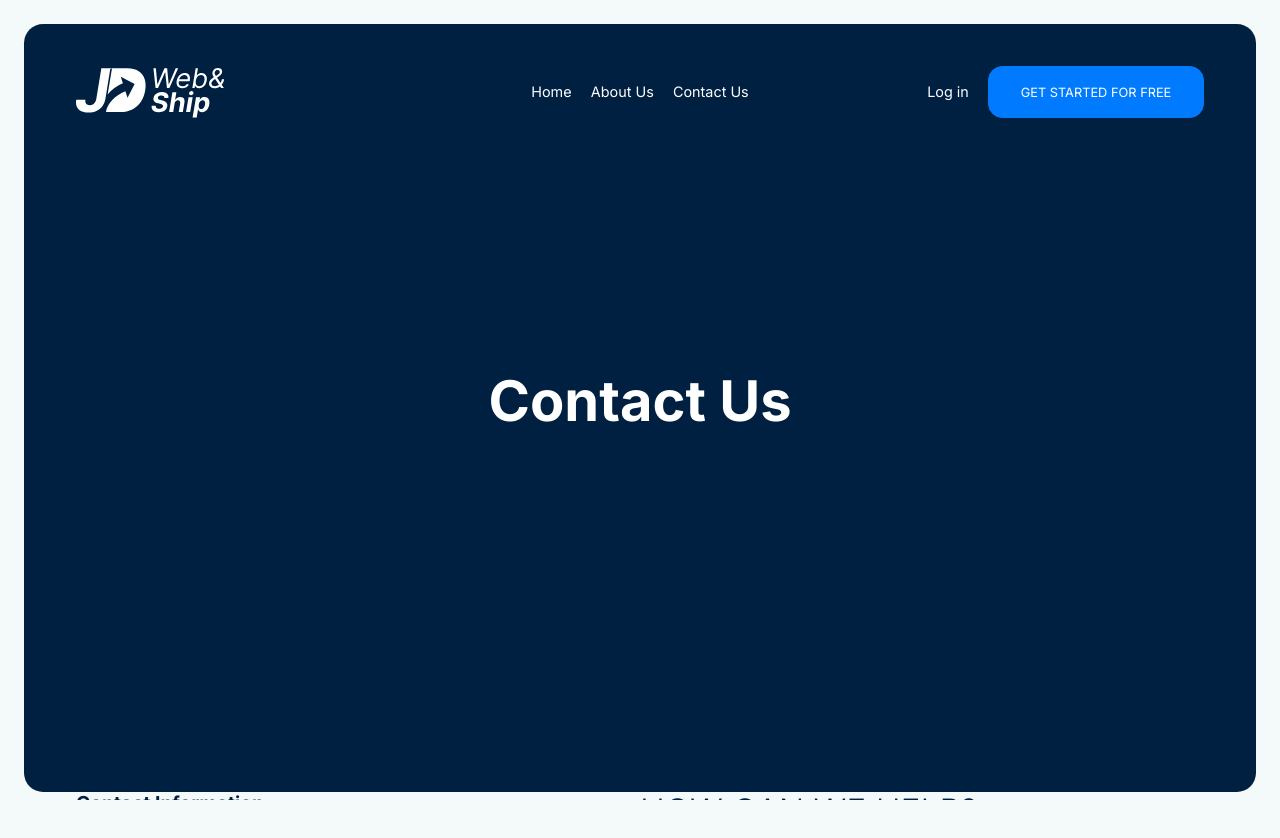
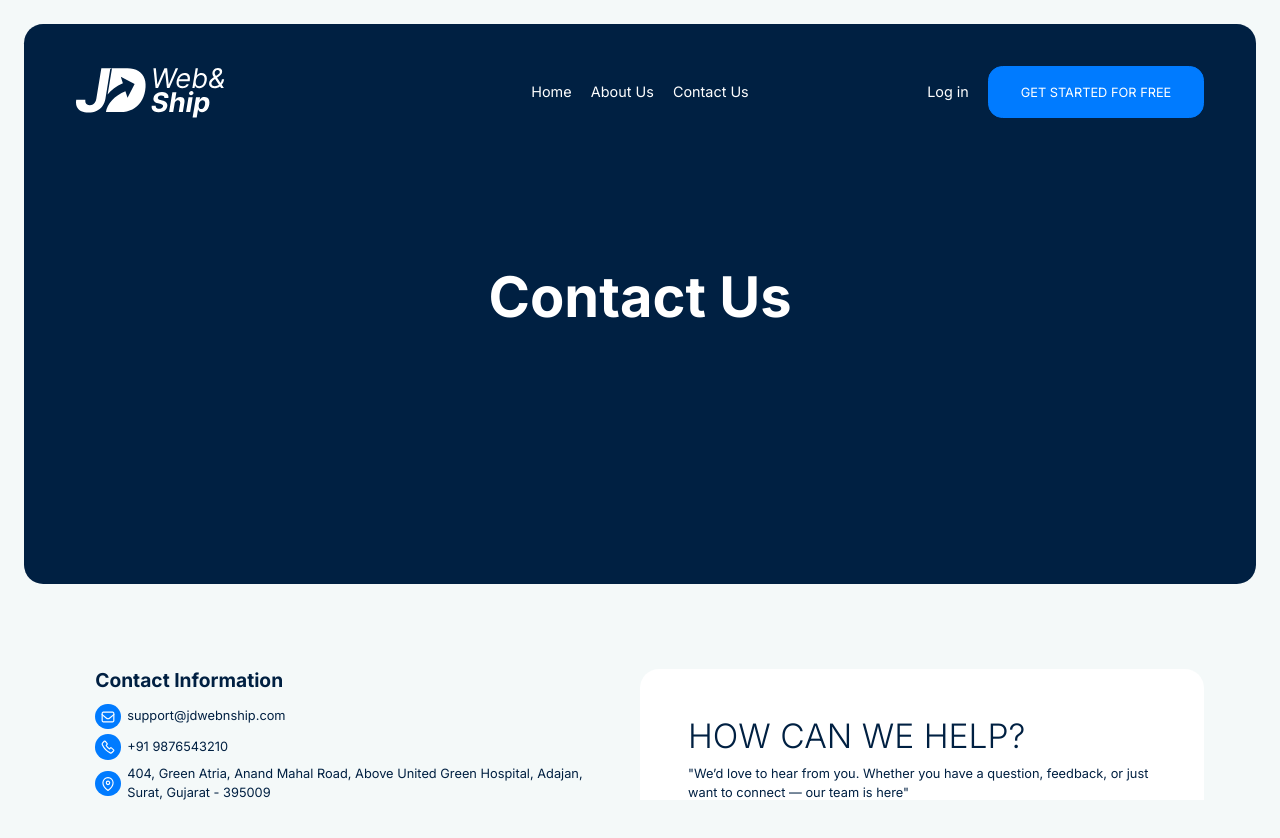
Before and after one commit to femilcoderkube/jd-web-ship-react, a React (Vite) app: page /contact in a window 1280 px wide. Shown: the top 838 px of the page. Built offline with nearby package versions, Linux system fonts and the light colour scheme.

Commit message:
Css added for about us and contact us

```diff
--- a/src/components/About.jsx
+++ b/src/components/About.jsx
@@ -6,6 +6,8 @@ import v4 from "../assets/images/v4.svg";
 import v5 from "../assets/images/v5.svg";
 import mission from "../assets/images/mission.jpg";
 import vision from "../assets/images/vision.jpg";
+
+import "../css/about.css";
 
 const AboutSection = () => {
   return (
--- a/src/components/Contact.jsx
+++ b/src/components/Contact.jsx
@@ -12,6 +12,8 @@ import Instagram from "../assets/images/Instagram.svg";
 import Twitter from "../assets/images/Twitter.svg";
 
 import MapImg from "../assets/images/map.jpg";
+
+import "../css/terms.css";
 
 const ContactSection = () => {
   const [loading, setLoading] = useState(false);
@@ -60,7 +62,7 @@ const ContactSection = () => {
   return (
     <div>
       {/* Hero Section */}
-        <section className="section hero-section animation-section">
+      <section className="section hero-section animation-section contact">
         <div className="section__inner container">
           <div className="hero-section__content row align-items-center">
             <div className="col-12 text-center">
@@ -219,8 +221,7 @@ const ContactSection = () => {
                           onChange={formik.handleChange}
                           onBlur={formik.handleBlur}
                         />
-                          {formik.touched.lastname &&
-                            formik.errors.lastname && (
+                        {formik.touched.lastname && formik.errors.lastname && (
                           <span className="text-danger">
                             {formik.errors.lastname}
                           </span>
@@ -276,7 +277,6 @@ const ContactSection = () => {
                         )}
                       </div>
                     </div>
-
                     <div className="col col-lg-12">
                       <div className="form-group">
                         <label htmlFor="message">
```
Lines whose indentation alone changed are shown as unchanged.
